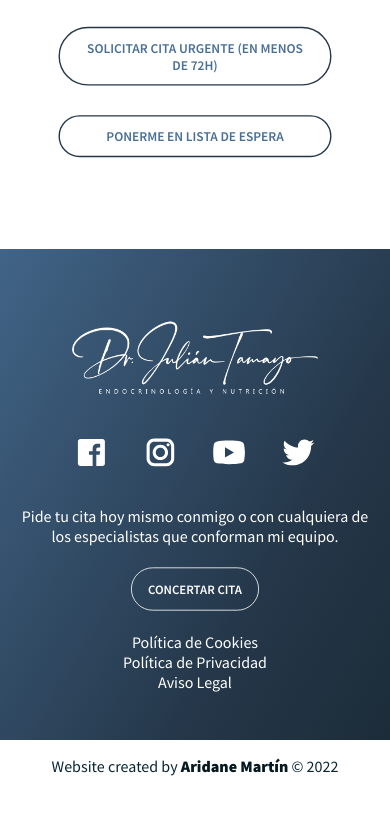
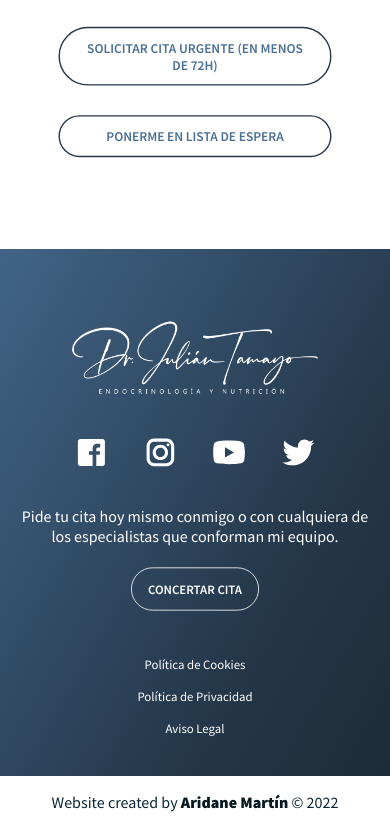
Before and after one commit to aridanemartin/jt_next, a Next.js app: page /contacto in a window 390 px wide. Shown: the part 1065-1893 px from the top of the page. Before the commit the page ends 1857 px from the top, so only its background shows below. Built offline with nearby package versions, Linux system fonts and the light colour scheme.

Commit message:
servicio 6 debug

```diff
--- a/components/Footer/Footer.js
+++ b/components/Footer/Footer.js
@@ -126,12 +126,19 @@ export default function Footer() {
               <a className={styles.Button}>Concertar cita</a>
             </Link>
           </div>
-          <Link href="/"><a>Política de Cookies</a></Link>
-          <Link href="/"><a>Política de Privacidad</a></Link>
-          <Link href="/"><a>Aviso Legal</a></Link>
-
         </div>
       </div>
+      <div className={styles.legal}>
+            <Link href="/">
+              <a>Política de Cookies</a>
+            </Link>
+            <Link href="/">
+              <a>Política de Privacidad</a>
+            </Link>
+            <Link href="/">
+              <a>Aviso Legal</a>
+            </Link>
+          </div>
     </div>
   );
 }
--- a/components/Footer/Footer.module.css
+++ b/components/Footer/Footer.module.css
@@ -76,6 +76,18 @@
 
 }
 
+.legal{
+    display: flex;
+    justify-content: flex-end;
+    text-align: center;
+}
+
+.legal a{
+    color: white;
+    font-size: 0.8rem;
+    padding: 1rem;
+}
+
 .citaWrap{
     display: flex;
     flex-direction: column;
@@ -146,6 +158,19 @@
 
 
 @media(max-width: 400px){
+    .legal{
+        justify-content: center;
+        flex-direction: column;
+        padding-bottom: 2rem;
+    }
+    .legal a{
+        padding: 0.5rem;
+    }
+
+    .citaWrap{
+        margin-bottom: 0;
+    }
+
     .citaButtons{
         flex-direction: column;
     }
--- a/pages/equipo/[slug].js
+++ b/pages/equipo/[slug].js
@@ -36,6 +36,10 @@ export default function SingleDoctor(props) {
   const servicio5Image = useNextSanityImage(
     sanityClient,
     props.author.servicio5Image
+  );
+  const servicio6Image = useNextSanityImage(
+    sanityClient,
+    props.author.servicio6Image
   );
 
   console.log(mainImageProps)
```
